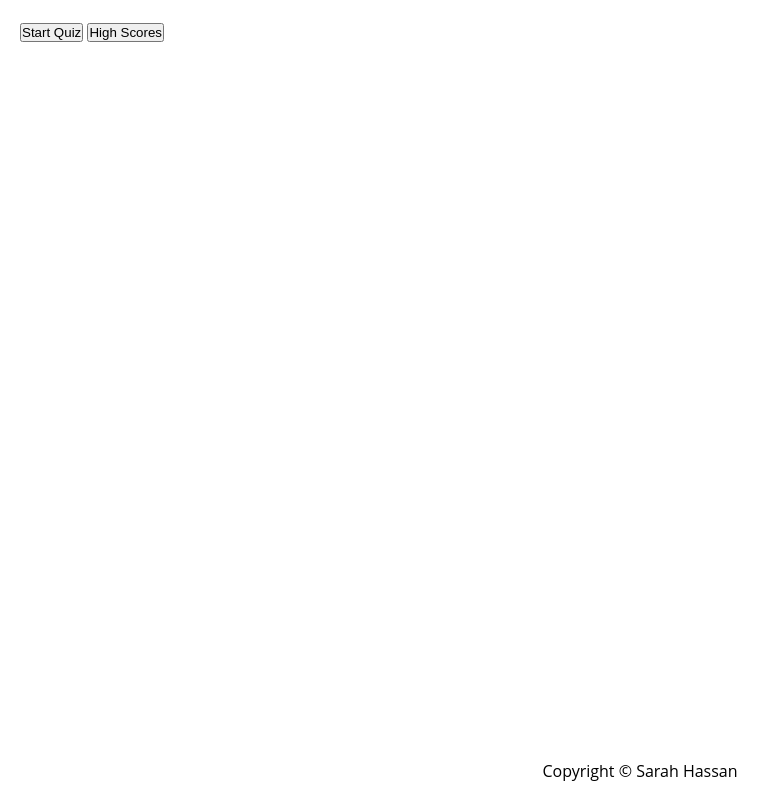
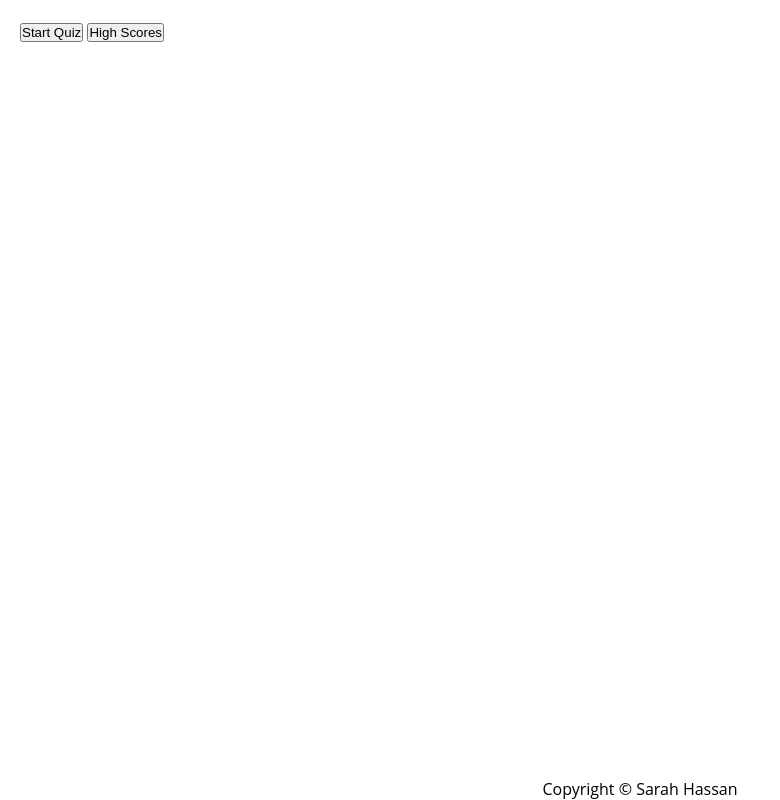
Before and after one commit to sarah27h/quiz-app, a plain HTML site: page index.html in a window 1280 px wide. Shown: the whole page, without its empty margins (0-780 px from the left). Drawn offline with Linux system fonts and the light colour scheme.

Commit message:
Styles: add sticky footer

```diff
--- a/css/styles.css
+++ b/css/styles.css
@@ -10,6 +10,12 @@
 
 body {
     font-family: 'Open Sans', sans-serif;
+    /* from css-tricks.com*/
+    /* 100% of the viewport height */
+    /* to adjust footer at end of page */
+    display: flex;
+    flex-direction: column;
+    height: 100vh; /* Avoid the IE 10-11 `min-height` bug. */
 }
 
 img,
@@ -19,9 +25,11 @@ video {
 
 .container {
     padding: 20px;
-    /* 95% of the viewport height */
+    /* from css-tricks.com*/
+    /* Prevent Chrome, Opera, and Safari from letting these items
+     shrink to smaller than their content's default minimum size. */
     /* to adjust footer at end of page */
-    height: 95vh;
+    flex: 1 0 auto;
 }
 
 .text_center {
@@ -66,3 +74,13 @@ video {
     font-weight: bold;
     cursor: pointer;
 }
+
+
+/* footer */
+.footer {
+    /* from css-tricks.com*/
+    /* Prevent Chrome, Opera, and Safari from letting these items
+     shrink to smaller than their content's default minimum size. */
+    /* to adjust footer at end of page */
+    flex-shrink: 0;
+}
```
